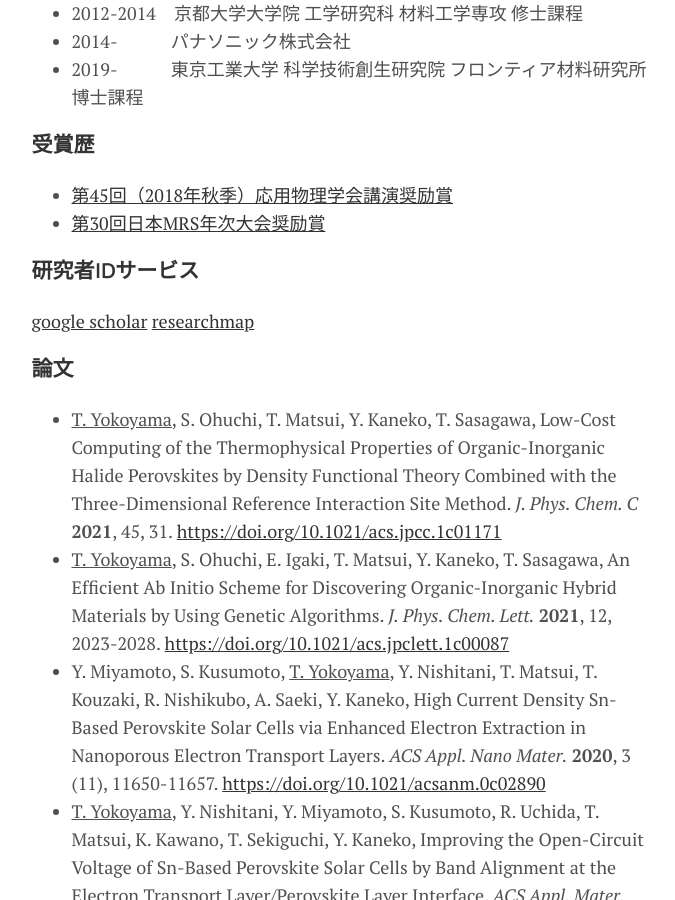
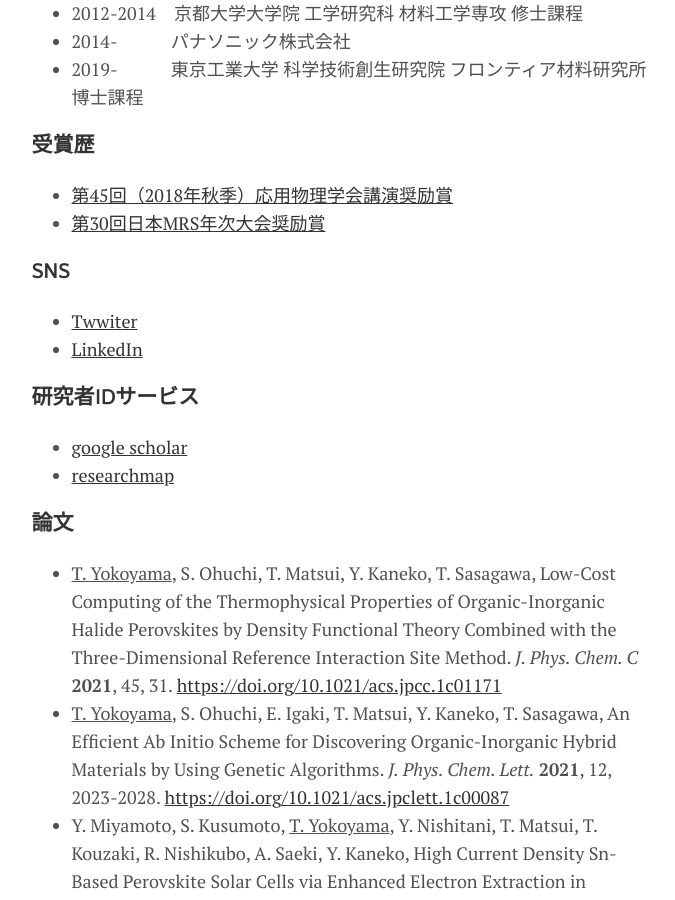
Before and after one commit to yokoyamatomoyasu/yokoyamatomoyasu.github.io, a Jekyll site: the page built from menu/about.md, in a window 1280 px wide and 900 px high, scrolled down 648 px. Shown: the whole window, without its empty margins (301-976 px from the left). Built offline with Jekyll 4.4.1, drawn with Linux system fonts in a browser that asks for light colours.

Commit message:
GitHub pages site with Jekyll

```diff
--- a/_data/settings.yml
+++ b/_data/settings.yml
@@ -17,7 +17,7 @@
 social:
 - {icon: 'github',     link: 'https://www.github.com/yokoyamatomoyasu'}
 - {icon: 'twitter',    link: 'https://twitter.com/yoko_materialDX'}
-#- {icon: 'linkedin',   link: 'http://www.linkedin.com/in/lenpaul/'}
+- {icon: 'linkedin',   link: 'https://www.linkedin.com/in/智康-横山-a48226223/'}
 - {icon: 'envelope',   link: 'mailto:yokoyama.tomoyasu@jp.panasonic.com'}
 - {icon: 'rss-square', link: '/feed.xml'}
 # - {icon: 'rss-square', link: '/rss-feed.xml'}
--- a/menu/about.md
+++ b/menu/about.md
@@ -28,9 +28,14 @@
 - [第45回（2018年秋季）応用物理学会講演奨励賞](https://www.jsap.or.jp/young-scientist-presentation-award/recipients45)
 - [第30回日本MRS年次大会奨励賞](https://www.mrs-j.org/meeting2020/jp/prg/awardList.php)
 
+### SNS
+- [Twwiter](https://twitter.com/yoko_materialDX)
+- [LinkedIn](https://www.linkedin.com/in/智康-横山-a48226223/)
+
 
 ### 研究者IDサービス
-[google scholar](https://scholar.google.co.jp/citations?user=D-TalWsAAAAJ&hl=ja&oi=ao)  [researchmap](https://researchmap.jp/yokoyama_tomoyasu)
+- [google scholar](https://scholar.google.co.jp/citations?user=D-TalWsAAAAJ&hl=ja&oi=ao)
+- [researchmap](https://researchmap.jp/yokoyama_tomoyasu)
 
 
 ### 論文
```
